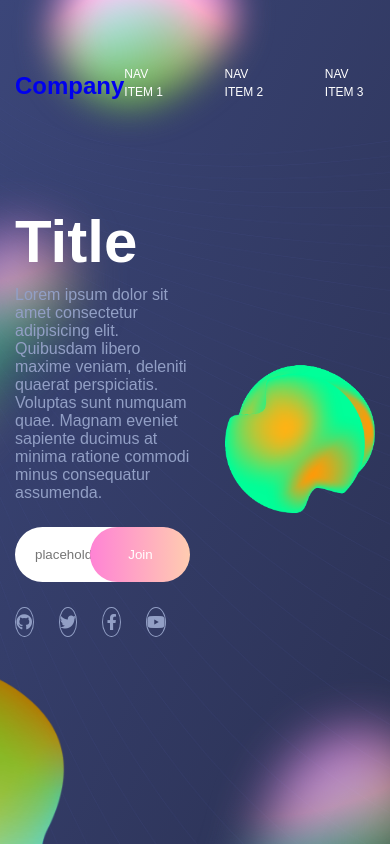
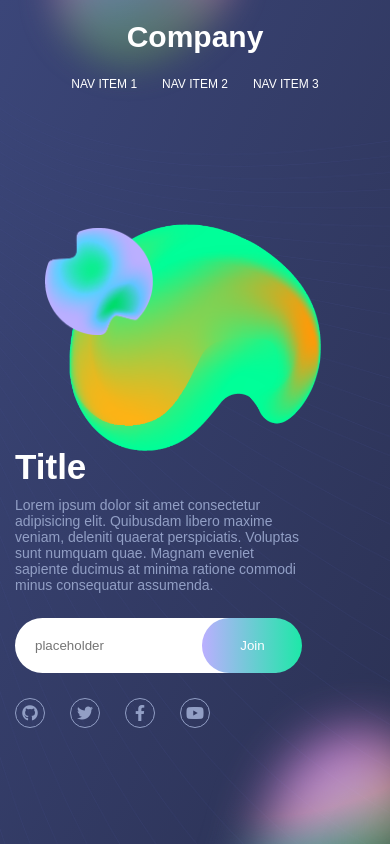
Before and after one commit to jsxgod/static-company-website, a plain HTML site: page index.html in a window 390 px wide. Drawn offline with Linux system fonts and the light colour scheme.

Commit message:
Make site responsive.

```diff
--- a/styles.css
+++ b/styles.css
@@ -12,6 +12,12 @@ body{
     font-size: 1.6rem; /*   default is 16px but font-size is set to 62.5%
                             which multiplied by 1.6 is equal to 16. */
     font-family: "Montserrat", sans-serif;
+}
+
+h1{
+    display: block;
+    font-size: 3rem;
+    color: #fff;
 }
 
 a{
@@ -137,13 +143,13 @@ header{
     width: 10rem;
     margin-left: -10rem;
     transition: background-image 0.4s ease;
-    background-image: linear-gradient(to right, #FF83D5, #FFCCB0);
+    background-image: linear-gradient(to right, #BBAFFF, #1DE8A8);
     color: #fff;
     cursor: pointer;
 }
 
 .search-btn:hover{
-    background-image: linear-gradient(to left, #FF83D5, #FFCCB0);
+    background-image: linear-gradient(to left, #BBAFFF, #1DE8A8);
 }
 
 .socialmedia-list{
@@ -181,9 +187,11 @@ header{
 
 .image-small{
     position: absolute;
-    top: 2.5rem;
-    left: -1rem;
-    z-index: 10;
+    width: 30%;
+    top: 2rem;
+    left: 3rem;
+
+    filter: hue-rotate(100deg);
 
     animation: move-up 2s infinite alternate;
 }
@@ -248,3 +256,75 @@ header{
         filter: hue-rotate(360deg);
     }
 }
+
+
+/* tablets and smaller */
+@media screen and (max-width: 768px){
+    .nav{
+        align-items: center;
+    }
+
+    .logo{
+        width: 7rem;
+    }
+
+    .content{
+        grid-template-columns: 1fr;
+    }
+
+    .content-details{
+        order: 1; /* 0- > 1 (move it down) */
+    }
+
+    .title{
+        font-size: 3.5rem;
+        color: #fff;
+    }
+
+    .description{
+        font-size: 1.4rem;
+    }
+
+    .image-group{
+        margin-top: 10rem;
+    }
+
+    .image-large{
+        width: 70%;
+    }
+
+    .image-small{
+        width: 30%;
+        top: 2rem;
+        left: 3rem;
+    }
+
+    .img-1{
+        top: -15rem;
+        opacity: 0.4;
+        transform-origin: top left;
+    }
+
+    .img-2{
+        display: none;
+    }
+
+    .img-4{
+        display:none;
+    }
+}
+
+@media screen and (max-width: 700px){
+    .nav{
+        flex-direction: column;
+        height: 5rem;
+    }
+
+    .logo-box{
+        margin: 2rem 0;
+    }
+
+    .nav-item{
+        margin-right: 2.5rem;
+    }
+}
```
